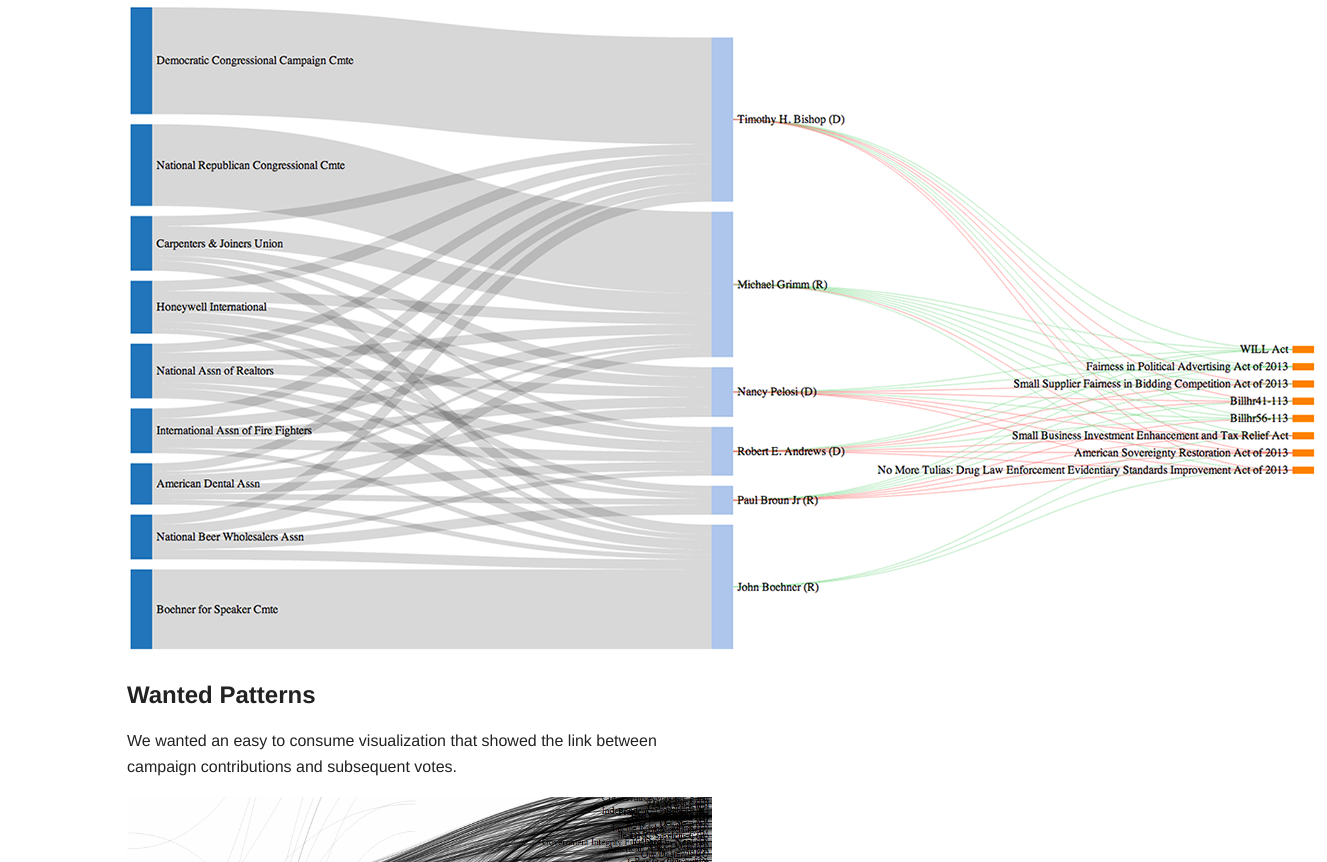
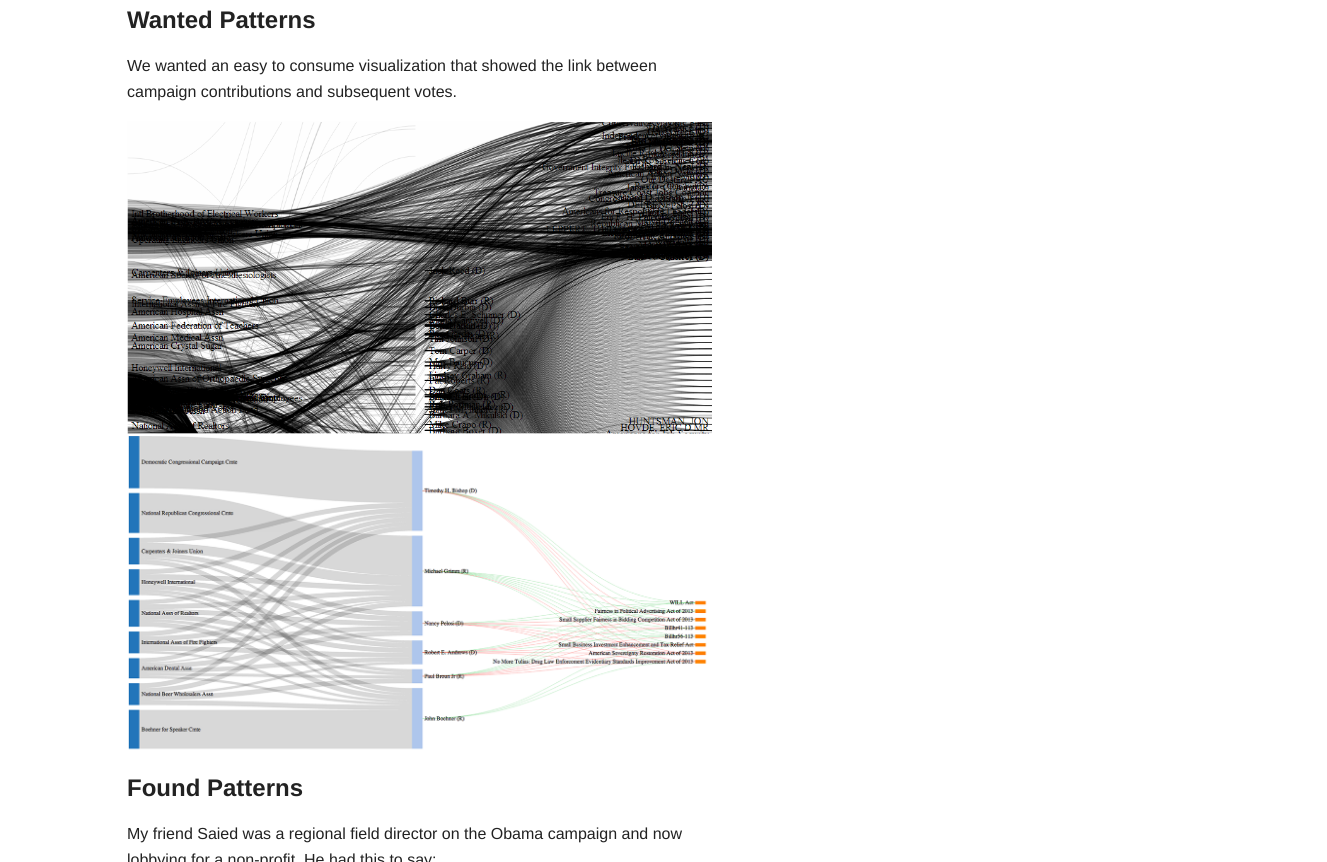
Before and after one commit to funseiki/cost_of_a_vote, a website: page social_viz_page/index.html in a window 1280 px wide. Shown: the part 658-1520 px from the top of the page, 1327 px wide, since content can reach past the window. Drawn offline with nearby package versions, Linux system fonts and the light colour scheme.

Commit message:
Add second image

```diff
--- a/social_viz_page/index.html
+++ b/social_viz_page/index.html
@@ -12,8 +12,8 @@
 
         <link rel="stylesheet" href="css/normalize.min.css">
         <link rel="stylesheet" href="css/main.css">
+        <link rel="stylesheet" href="css/lightbox.css">
         <link rel="stylesheet" href="css/our_styles.css">
-        <link rel="stylesheet" href="css/lightbox.css">
         <script src="js/vendor/modernizr-2.6.2-respond-1.1.0.min.js"></script>
     </head>
     <body>
@@ -48,7 +48,6 @@
                         <h2>Goal</h2>
                         <p>Cost of a Vote is a project that aims to make clear correlations between where a political candidate’s campaign finances come from and how it ultimately affects the way she votes on a bill.</p>
                     </section>
-                    <img src="img/cost_of_a_vote.png" />
                     <section>
                         <h2>Wanted Patterns</h2>
                         <p>We wanted an easy to consume visualization that showed the link between campaign contributions and subsequent votes.</p>
@@ -56,6 +55,9 @@
                     <section>
                         <a href="img/CostOfAVote.png" rel="lightbox" title="Too Many Nodes">
                             <img src="img/CostOfAVote.png" width="585" alt>
+                        </a>
+                        <a href="img/cost_of_a_vote.png" rel="lightbox" title="Too Many Nodes">
+                            <img src="img/cost_of_a_vote.png" width="585" alt/>
                         </a>
                     </section>
                     <section>
```
